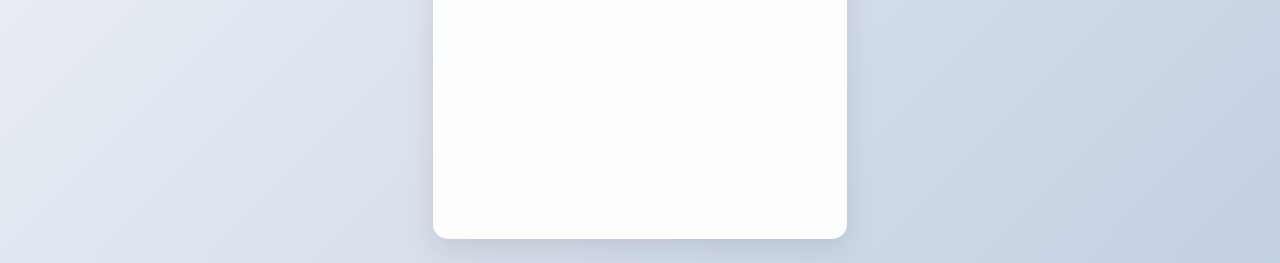
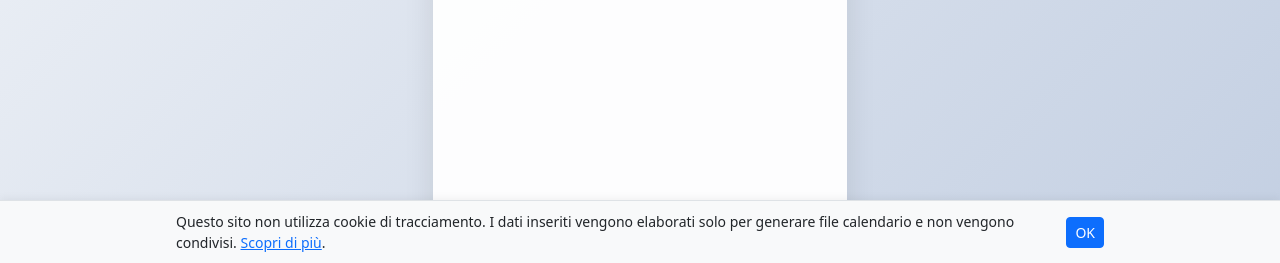
Before and after one commit to aleraco/analisi_griglia_turni_v2, a Flask app: page / in a window 1280 px wide. Shown: the part 537-800 px from the top of the page. Run offline with Flask 2, Linux system fonts and the light colour scheme.

Commit message:
Update upload.html

```diff
--- a/templates/upload.html
+++ b/templates/upload.html
@@ -170,5 +170,85 @@
             label.querySelector('span:last-child').textContent = '';
         });
     </script>
+
+<div id="privacy-banner" style="display: none;">
+  <div id="privacy-content">
+    <p class="mb-0 small">Questo sito non utilizza cookie di tracciamento. I dati inseriti vengono elaborati solo per generare file calendario e non vengono condivisi. <a href="#">Scopri di più</a>.</p>
+    <button id="privacy-ok" class="btn btn-sm btn-primary ms-3">OK</button>
+  </div>
+</div>
+
+<style>
+  #privacy-banner {
+    position: fixed;
+    bottom: 0;
+    width: 100%;
+    background-color: #f8f9fa;
+    padding: 10px 0;
+    border-top: 1px solid #dee2e6;
+    z-index: 1050;
+    box-shadow: 0 -2px 8px rgba(0,0,0,0.05);
+  }
+  #privacy-content {
+    max-width: 960px;
+    margin: 0 auto;
+    display: flex;
+    justify-content: space-between;
+    align-items: center;
+    padding: 0 1rem;
+  }
+</style>
+
+<script>
+  window.addEventListener('DOMContentLoaded', () => {
+    const banner = document.getElementById('privacy-banner');
+    const button = document.getElementById('privacy-ok');
+
+    if (!localStorage.getItem('privacyAccepted')) {
+      banner.style.display = 'block';
+    }
+
+    button.addEventListener('click', () => {
+      localStorage.setItem('privacyAccepted', 'true');
+      banner.style.display = 'none';
+    });
+  });
+</script>
+
+<!-- Privacy Modal -->
+<div class="modal fade" id="privacyModal" tabindex="-1" aria-labelledby="privacyModalLabel" aria-hidden="true">
+  <div class="modal-dialog modal-dialog-scrollable">
+    <div class="modal-content">
+      <div class="modal-header">
+        <h5 class="modal-title" id="privacyModalLabel">Privacy Policy</h5>
+        <button type="button" class="btn-close" data-bs-dismiss="modal" aria-label="Chiudi"></button>
+      </div>
+      <div class="modal-body">
+        <p>Questa applicazione web ha lo scopo di analizzare file PDF contenenti nomi e turni, generare file calendario (.ics) personalizzati e gestire database interni per facilitare la consultazione dei dati.</p>
+        <p><strong>Dati raccolti:</strong> Nomi e cognomi presenti nei file PDF caricati dagli utenti e i relativi dati di turno codificati. Non vengono raccolti cookie di tracciamento o dati personali aggiuntivi.</p>
+        <p><strong>Finalità:</strong> I dati vengono elaborati esclusivamente per la generazione dei calendari personali e non vengono condivisi con terzi.</p>
+        <p><strong>Cookie:</strong> Nessun cookie di profilazione viene utilizzato. Solo cookie tecnici possono essere temporaneamente usati per il corretto funzionamento della sessione.</p>
+        <p><strong>Diritti:</strong> È possibile richiedere la cancellazione dei dati scrivendo all'amministratore del sito all'indirizzo aleraco@gmail.com.</p>
+	  </div>
+      <div class="modal-footer">
+        <button type="button" class="btn btn-secondary" data-bs-dismiss="modal">Chiudi</button>
+      </div>
+    </div>
+  </div>
+</div>
+
+<script>
+  // Fa aprire il modale cliccando su "Scopri di più"
+  document.addEventListener('DOMContentLoaded', function () {
+    const link = document.querySelector('#privacy-banner a');
+    if (link) {
+      link.setAttribute('href', '#');
+      link.setAttribute('data-bs-toggle', 'modal');
+      link.setAttribute('data-bs-target', '#privacyModal');
+    }
+  });
+</script>
 </body>
+
+
 </html>
```
